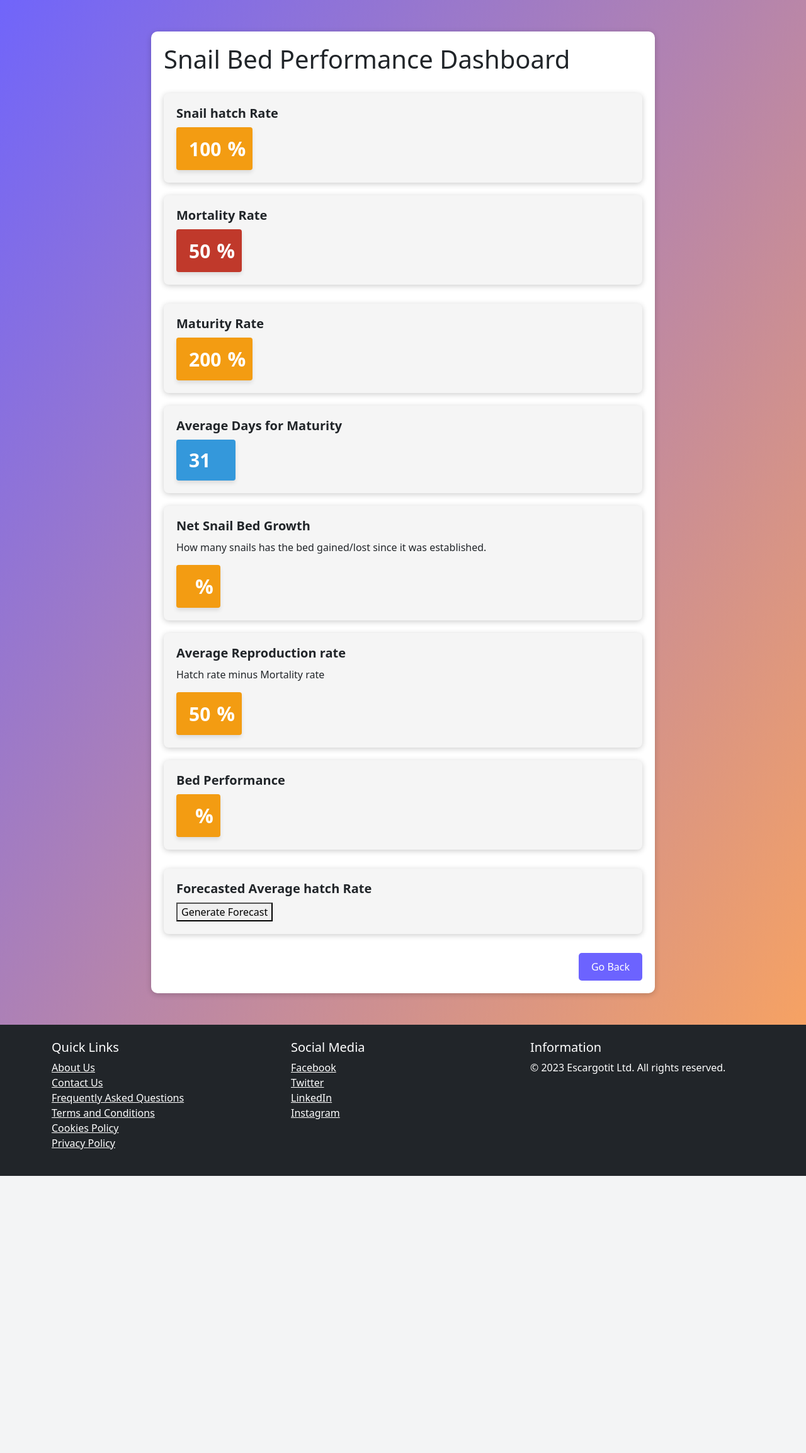
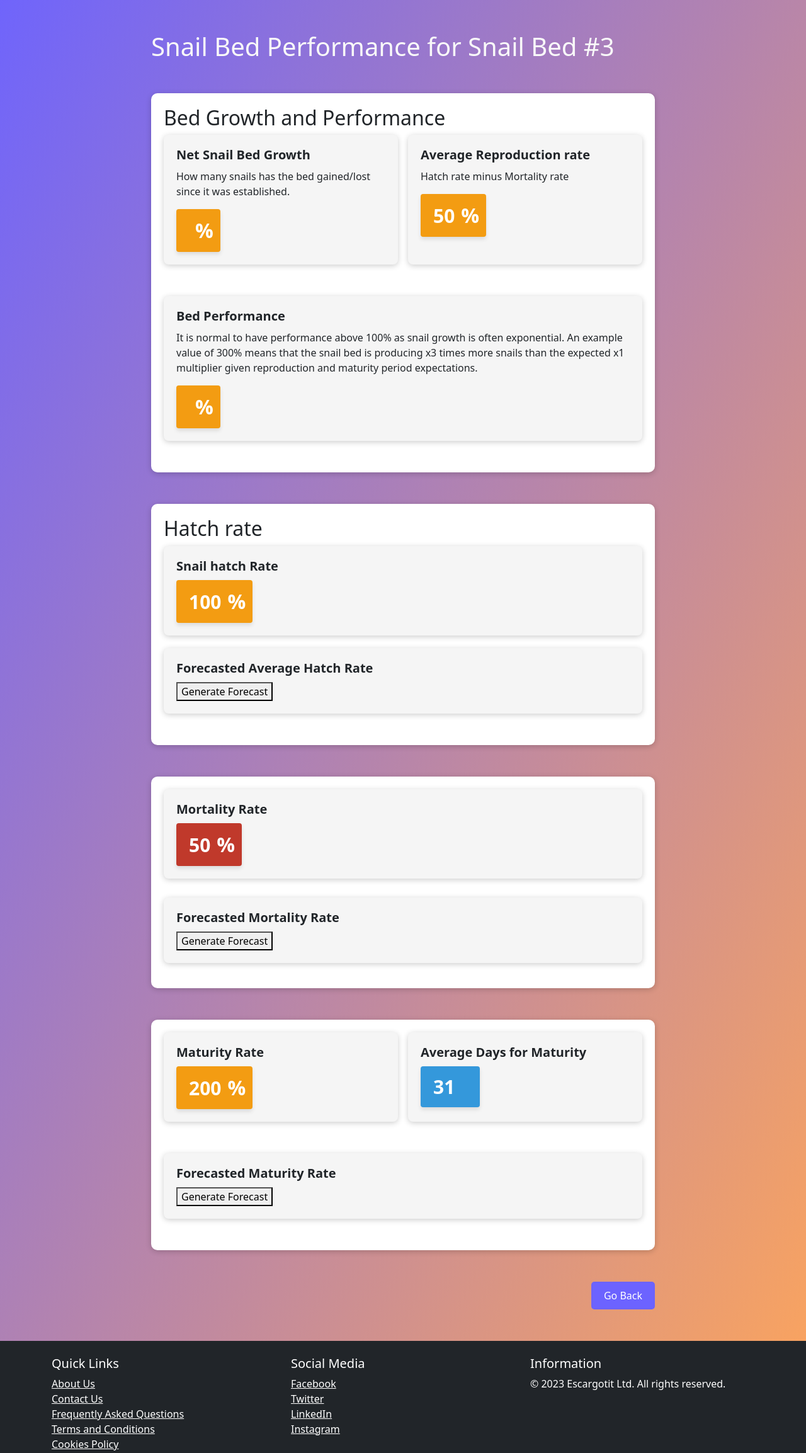
Before and after one commit to KlimentPaskalev27/Escargotit, a Django app: page /bed_performance/40/ in a window 1280 px wide. Shown: the part 112-2419 px from the top of the page at 63% size. Before the commit the page ends 1979 px from the top, so only its background shows below. Run offline with Django 4.2, Linux system fonts and the light colour scheme; a user stored in the database is signed in; data comes from the database, SQL or seed files in the repository; both versions use the stored data as it was after the commit; some libraries are stand-ins or nearby versions.

Commit message:
Add more forecasts on BedPerformance page

```diff
--- a/escargotit/core/views.py
+++ b/escargotit/core/views.py
@@ -578,27 +578,48 @@ def bed_performance(request, snail_bed_id):
     bed_performance.save()
 
 
-    if request.method == 'POST':
+    if request.method == 'POST' and 'forecast_hatch' in request.POST:
         # Get the existing SnailBedPerformance object related to this SnailBed
         # if there is a forecast use that, or create new one
-        forecast, created = ForecastedHatchRate.objects.get_or_create(snail_bed=snail_bed)
+        forecast_hatch, created = ForecastedHatchRate.objects.get_or_create(snail_bed=snail_bed)
     else:
         # Check if a forecast exists for the SnailBed
-        forecast = ForecastedHatchRate.objects.filter(snail_bed=snail_bed).first()
+        forecast_hatch = ForecastedHatchRate.objects.filter(snail_bed=snail_bed).first()
 
-    if forecast:
-        # Convert DataFrame to HTML
-        html_table = forecast.forecasted_value_pyaf.to_html()
+    if request.method == 'POST' and 'forecast_mortality' in request.POST:
+        forecast_mortality, created = ForecastedMortalityRate.objects.get_or_create(snail_bed=snail_bed)
+    else:
+        forecast_mortality = ForecastedMortalityRate.objects.filter(snail_bed=snail_bed).first()
 
-        context = {
-            'bed_performance': bed_performance,
-            'forecast': forecast,
-            'html_table': html_table,
-        }
+    if request.method == 'POST' and 'forecast_maturity' in request.POST:
+        forecast_maturity, created = ForecastedMaturityRate.objects.get_or_create(snail_bed=snail_bed)
     else:
-        context = {
-            'bed_performance': bed_performance,
-        }
+        forecast_maturity = ForecastedMaturityRate.objects.filter(snail_bed=snail_bed).first()
+
+    context = {
+        'bed_performance': bed_performance,
+        'forecast_hatch': None,
+        'html_table_hatch': None,
+        'forecast_mortality': None,
+        'html_table_mortality': None,
+        'forecast_maturity': None,
+        'html_table_maturity': None,
+    }
+
+    if forecast_hatch:
+        html_table_hatch = forecast_hatch.forecasted_value_pyaf.to_html() # Convert DataFrame to HTML
+        context['forecast_hatch'] = forecast_hatch
+        context['html_table_hatch'] = html_table_hatch
+
+    if forecast_mortality:
+        html_table_mortality = forecast_mortality.forecasted_value_pyaf.to_html() # Convert DataFrame to HTML
+        context['forecast_mortality'] = forecast_mortality
+        context['html_table_mortality'] = html_table_mortality
+
+    if forecast_maturity:
+        html_table_maturity = forecast_maturity.forecasted_value_pyaf.to_html()
+        context['forecast_maturity'] = forecast_maturity
+        context['html_table_maturity'] = html_table_maturity
 
     return render(request, 'bed_performance.html', context)
 
--- a/escargotit/templates/bed_performance.html
+++ b/escargotit/templates/bed_performance.html
@@ -1,64 +1,68 @@
 {% extends "base/base.html" %}
 
 {% block title %}
-    Dashboard
+Snail Bed Performance for {{ bed_performance.snail_bed.bed_name }}
 {% endblock %}
 
 
 {% block content %}
 
+<div class="container mt-4">
+
+    <div class="outside-container">
+        <h1>Snail Bed Performance for {{ bed_performance.snail_bed.bed_name }}</h1>
+    </div>
+
+    <!-- Performance statistics -->
+    <div class="dashboard-container">
+        <h2>Bed Growth and Performance</h2>
+        <div class="dashboard d-flex flex-row gap-3">
+
+            <div class="metric-box half">
+                <h2 class="metric-title">Net Snail Bed Growth</h2>
+                <p>How many snails has the bed gained/lost since it was established.</p>
+                <span class="metric-value label percentage" data-start="0" data-end="{{ bed_performance.net_growth_amount }}" data-duration="3500"></span>
+            </div>
+            <div class="metric-box half">
+                <h2 class="metric-title">Average Reproduction rate</h2>
+                <p>Hatch rate minus Mortality rate</p>
+                <span class="metric-value label percentage" data-start="0" data-end="{{ bed_performance.reproduction_rate }}" data-duration="4000"></span>
+            </div>
+        </div>
+        <div class="dashboard">
+            <div class="metric-box">
+                <h2 class="metric-title">Bed Performance</h2>
+                <p>It is normal to have performance above 100% as snail growth is often exponential. An example value of 300% means that the snail bed is producing x3 times more snails than the expected x1 multiplier given reproduction and maturity period expectations.</p>
+                <span class="metric-value label percentage" data-start="0" data-end="{{ bed_performance.bed_performance }}" data-duration="4500"></span>
+            </div>
+        </div>
+    </div>
+
+    <!-- Hatch statistics -->
     <div class="dashboard-container">
         <div class="dashboard">
-        <h1>Snail Bed Performance Dashboard</h1>
-    </div>
-
-    <div class="dashboard">
+            <h2>Hatch rate</h2>
             <!-- <div class="metric-box">
                 <h2 class="metric-title">Snail Feed</h2>
                 <span class="metric-value label feed" data-start="0" data-end="{{ snail_bed_performance.snail_feed }}" data-duration="2000"></span>
             </div> -->
             <div class="metric-box">
                 <h2 class="metric-title">Snail hatch Rate</h2>
-            <span class="metric-value label percentage" data-start="0" data-end="{{ bed_performance.average_hatch_rate }}" data-duration="1500"></span>
-        </div>
-        <div class="metric-box">
-            <h2 class="metric-title">Mortality Rate</h2>
-            <span class="metric-value label percentage mortality" data-start="0" data-end="{{ bed_performance.average_mortality_rate }}" data-duration="2000"></span>
-        </div>
+                <span class="metric-value label percentage" data-start="0"
+                    data-end="{{ bed_performance.average_hatch_rate }}" data-duration="1500"></span>
             </div>
 
-    <div class="dashboard">
             <div class="metric-box">
-           <h2 class="metric-title">Maturity Rate</h2>
-           <span class="metric-value label percentage" data-start="0" data-end="{{ bed_performance.average_maturity_rate }}" data-duration="3000"></span>
-        </div>
-        <div class="metric-box">
-            <h2 class="metric-title">Average Days for Maturity</h2>
-            <span class="metric-value label" data-start="0" data-end="{{ bed_performance.actual_average_time_to_maturity }}" data-duration="3000"></span>
-        </div>
-        <div class="metric-box">
-            <h2 class="metric-title">Net Snail Bed Growth</h2>
-            <p>How many snails has the bed gained/lost since it was established.</p>
-            <span class="metric-value label percentage" data-start="0" data-end="{{ bed_performance.net_growth_amount }}" data-duration="3500"></span>
-         </div>
-        <div class="metric-box">
-            <h2 class="metric-title">Average Reproduction rate</h2>
-            <p>Hatch rate minus Mortality rate</p>
-            <span class="metric-value label percentage" data-start="0" data-end="{{ bed_performance.reproduction_rate }}" data-duration="4000"></span>
-         </div>
-        <div class="metric-box">
-           <h2 class="metric-title">Bed Performance</h2>
-           <span class="metric-value label percentage" data-start="0" data-end="{{ bed_performance.bed_performance }}" data-duration="4500"></span>
-        </div>
+                <h2 class="metric-title">Forecasted Average Hatch Rate</h2>
+                {% if forecast_hatch %}
+                    <span class="metric-value label days" data-start="0"
+                        data-end="{{ forecast_hatch.forecasted_value }}" data-duration="3500"></span>
                     </div>
 
-    <div class="dashboard">
                     <div class="metric-box">
-           <h2 class="metric-title">Forecasted Average hatch Rate</h2>
-           {% if forecast %}
-                <span class="metric-value label days" data-start="0" data-end="{{ forecast.forecasted_value }}" data-duration="3500"></span>
+                        <h3>Forecasted amount of new snails hatched</h3>
                         <div class="dataframe-table">
-                    {{ html_table | safe }}
+                            {{ html_table_hatch | safe }}
                         </div>
                 {% else %}
                     <div id="myModal" class="modal">
@@ -67,22 +71,83 @@
                             <p>We are using Machine Learning to generate forecasts for you. Please wait until the page reloads.</p>
                         </div>
                     </div>
-
                     <form method="POST" action="">
                         {% csrf_token %}
-                    <button id="generateForecastButton">Generate Forecast</button>
+                        <button id="generateForecastButton" name="forecast_hatch">Generate Forecast</button>
                     </form>
                 {% endif %}
             </div>
+        </div>
+    </div>
 
+    <!-- Mortality statistics -->
+    <div class="dashboard-container">
+        <div class="dashboard">
+            <div class="metric-box">
+                <h2 class="metric-title">Mortality Rate</h2>
+                <span class="metric-value label percentage mortality" data-start="0" data-end="{{ bed_performance.average_mortality_rate }}" data-duration="2000"></span>
             </div>
-     <div class="button-container">
+        </div>
+        <div class="metric-box">
+            <h2 class="metric-title">Forecasted Mortality Rate</h2>
+            {% if forecast_mortality %}
+                <span class="metric-value label days" data-start="0"
+                    data-end="{{ forecast_mortality.forecasted_value }}" data-duration="3500"></span>
+                </div>
+
+                <div class="metric-box">
+                    <h3>Forecasted amount of expired snails</h3>
+                    <div class="dataframe-table">
+                        {{ html_table_mortality | safe }}
+                    </div>
+            {% else %}
+                <form method="POST" action="">
+                    {% csrf_token %}
+                    <button id="generateForecastButton" name="forecast_mortality">Generate Forecast</button>
+                </form>
+            {% endif %}
+        </div>
+    </div>
+
+    <!-- Maturity / TimeTakenToMature statistics -->
+    <div class="dashboard-container">
+        <div class="dashboard d-flex flex-row gap-3">
+            <div class="metric-box half">
+            <h2 class="metric-title">Maturity Rate</h2>
+            <span class="metric-value label percentage" data-start="0" data-end="{{ bed_performance.average_maturity_rate }}" data-duration="3000"></span>
+            </div>
+            <div class="metric-box half">
+                <h2 class="metric-title">Average Days for Maturity</h2>
+                <span class="metric-value label" data-start="0" data-end="{{ bed_performance.actual_average_time_to_maturity }}" data-duration="3000"></span>
+            </div>
+        </div>
+        <div class="dashboard">
+            <div class="metric-box">
+                <h2 class="metric-title">Forecasted Maturity Rate</h2>
+                {% if forecast_maturity %}
+                    <span class="metric-value label days" data-start="0"
+                        data-end="{{ forecast_maturity.forecasted_value }}" data-duration="3500"></span>
+                    </div>
+
+                    <div class="metric-box">
+                        <h3>Forecasted snails to reach maturity (marketable age)</h3>
+                        <div class="dataframe-table">
+                            {{ html_table_maturity | safe }}
+                        </div>
+                {% else %}
+                    <form method="POST" action="">
+                        {% csrf_token %}
+                        <button id="generateForecastButton" name="forecast_maturity">Generate Forecast</button>
+                    </form>
+                {% endif %}
+            </div>
+        </div>
+    </div>
+
+    <div class="button-container outside-container">
         <button onclick="history.back()">Go Back</button>
     </div>
 </div>
-
-
-
 
 <script>
 
@@ -152,6 +217,14 @@ document.addEventListener('DOMContentLoaded', function() {
     .dashboard {
         margin-bottom: 30px;
     }
+
+    .outside-container {
+        margin: 50px auto;
+        color: #f9f9f9;
+        max-width: 800px;
+    }
+
+
     .metric {
     display: inline-block;
     margin-right: 20px;
@@ -309,6 +382,12 @@ document.addEventListener('DOMContentLoaded', function() {
     margin-bottom: 20px;
     animation: fadeIn 1s ease-in-out;
     }
+
+    .metric-box.half {
+        flex: 1;
+
+    }
+
     /* Log Out and Go Back Buttons */
     .button-container {
     text-align: right;
```
Also changed, not shown: escargotit/core/models.py (+133 -7 lines), escargotit/core/migrations/0014_forecastedmortalityrate_forecastedmaturityrate.py (added), escargotit/db.sqlite3. Lines whose indentation alone changed are shown as unchanged.
